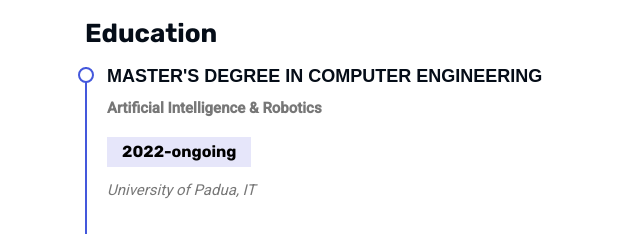
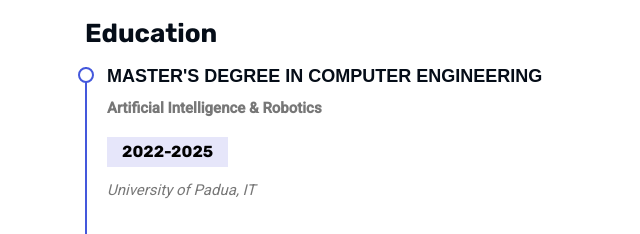
Before and after one commit to Deb0r0h/Deb0r0h.github.io, a plain HTML site: page index.html in a window 1280 px wide. Shown: the part 1140-1374 px from the top of the page, 0-640 px from the left. Drawn offline with nearby package versions, Linux system fonts and the light colour scheme.

Commit message:
update date

```diff
--- a/index.html
+++ b/index.html
@@ -133,7 +133,7 @@
 					<div class="resume-item">
 						<h4>Master's degree in Computer Engineering</h4>
 						<p><strong>Artificial Intelligence &amp; Robotics</strong></p>
-						<h5>2022-ongoing</h5>
+						<h5>2022-2025</h5>
 						<p><em>University of Padua, IT</em></p>
 					</div>
 					<div class="resume-item">
```
